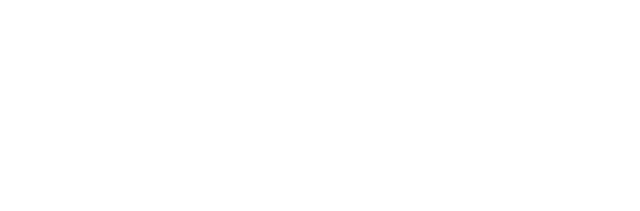
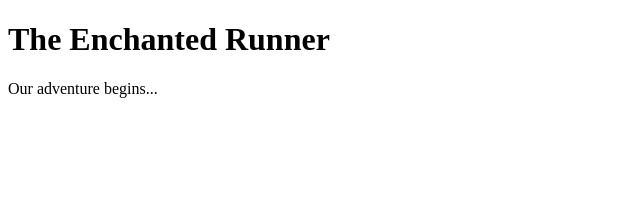
Before and after one commit to g4009128-sudo/Enachanted-runner, a plain HTML site: page index.html in a window 1280 px wide. Shown: the whole page, without its empty margins (0-640 px from the left). Drawn offline with Linux system fonts and the light colour scheme.

Commit message:
Update index.html

```diff
--- a/index.html
+++ b/index.html
@@ -2,18 +2,6 @@
 <html>
 <head>
 <title>The Enchanted Runner</title>
-<style>
-body {
-backgound: linear-gradient (to bottom, #6a5acd, #ff9a9e);
-color: white;
-text-align: center;
-font-family: Arial, sans-serif
-}
-h1{
- font-size: 50px;
-margin-top:150px;
-}
-</style>
 </head>
 <body>
 <h1>The Enchanted Runner</h1>
```
